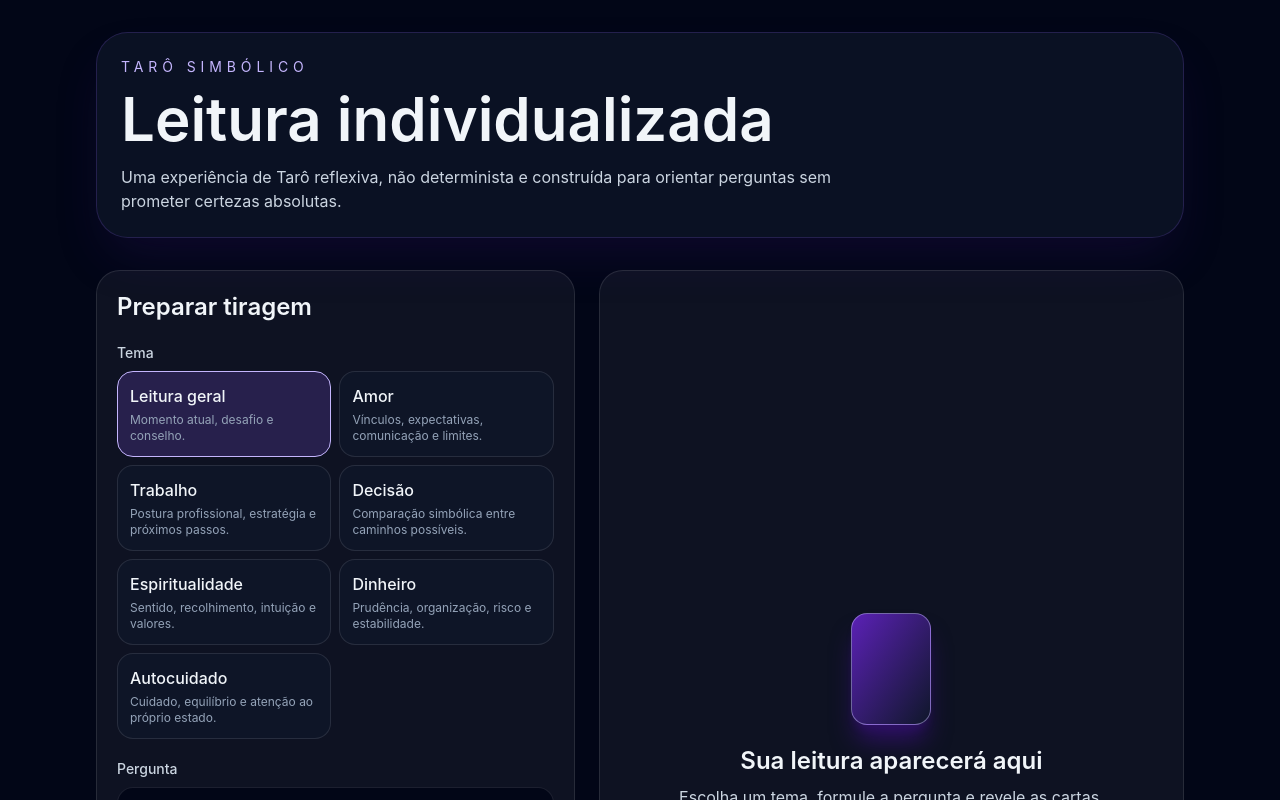
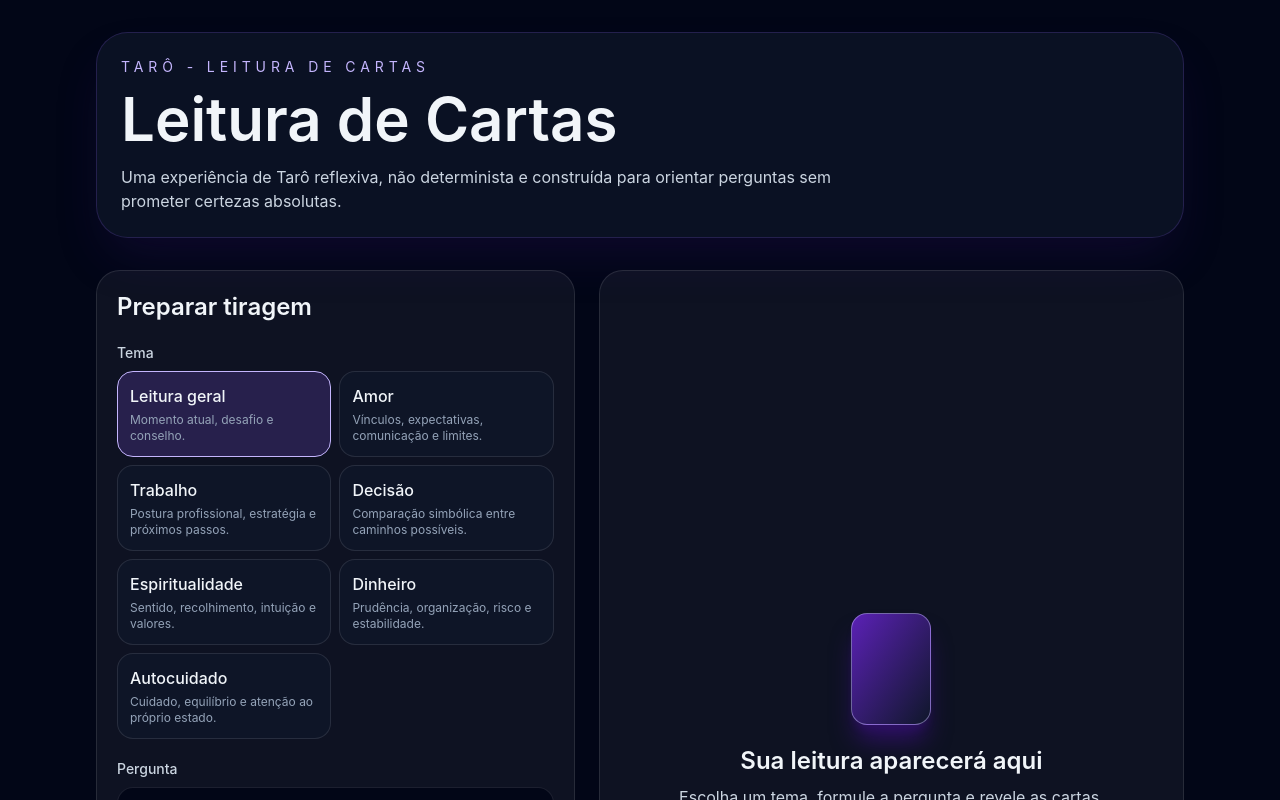
Before and after one commit to Masselorc/taro-app-mvp, a React (Vite) app: page / in a window 1280 px wide. Shown: the top 800 px of the page. Built offline with nearby package versions, Linux system fonts and the light colour scheme.

Commit message:
chore: update app displayed title

```diff
--- a/src/App.jsx
+++ b/src/App.jsx
@@ -172,8 +172,8 @@ export default function TarotApp() {
     <main className="min-h-screen bg-slate-950 text-slate-100">
       <section className="mx-auto flex max-w-6xl flex-col gap-8 px-4 py-8 md:px-8">
         <header className="rounded-[2rem] border border-violet-500/20 bg-slate-900/70 p-6 shadow-2xl shadow-violet-950/30">
-          <p className="text-sm uppercase tracking-[0.35em] text-violet-300">Tarô simbólico</p>
-          <h1 className="mt-3 text-4xl font-semibold md:text-6xl">Leitura individualizada</h1>
+          <p className="text-sm uppercase tracking-[0.35em] text-violet-300">Tarô - Leitura de Cartas</p>
+          <h1 className="mt-3 text-4xl font-semibold md:text-6xl">Leitura de Cartas</h1>
           <p className="mt-4 max-w-3xl text-slate-300">Uma experiência de Tarô reflexiva, não determinista e construída para orientar perguntas sem prometer certezas absolutas.</p>
         </header>
 
```
